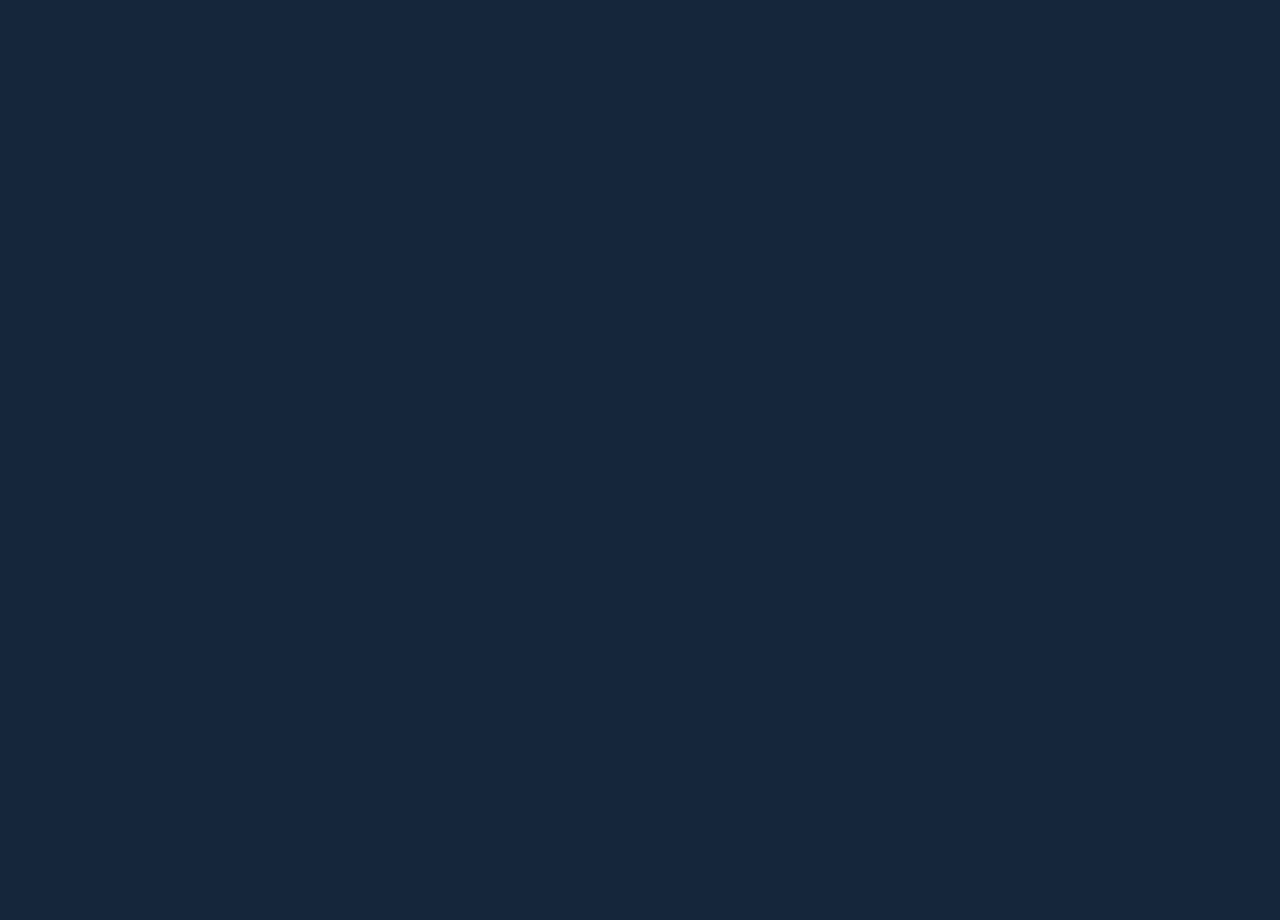
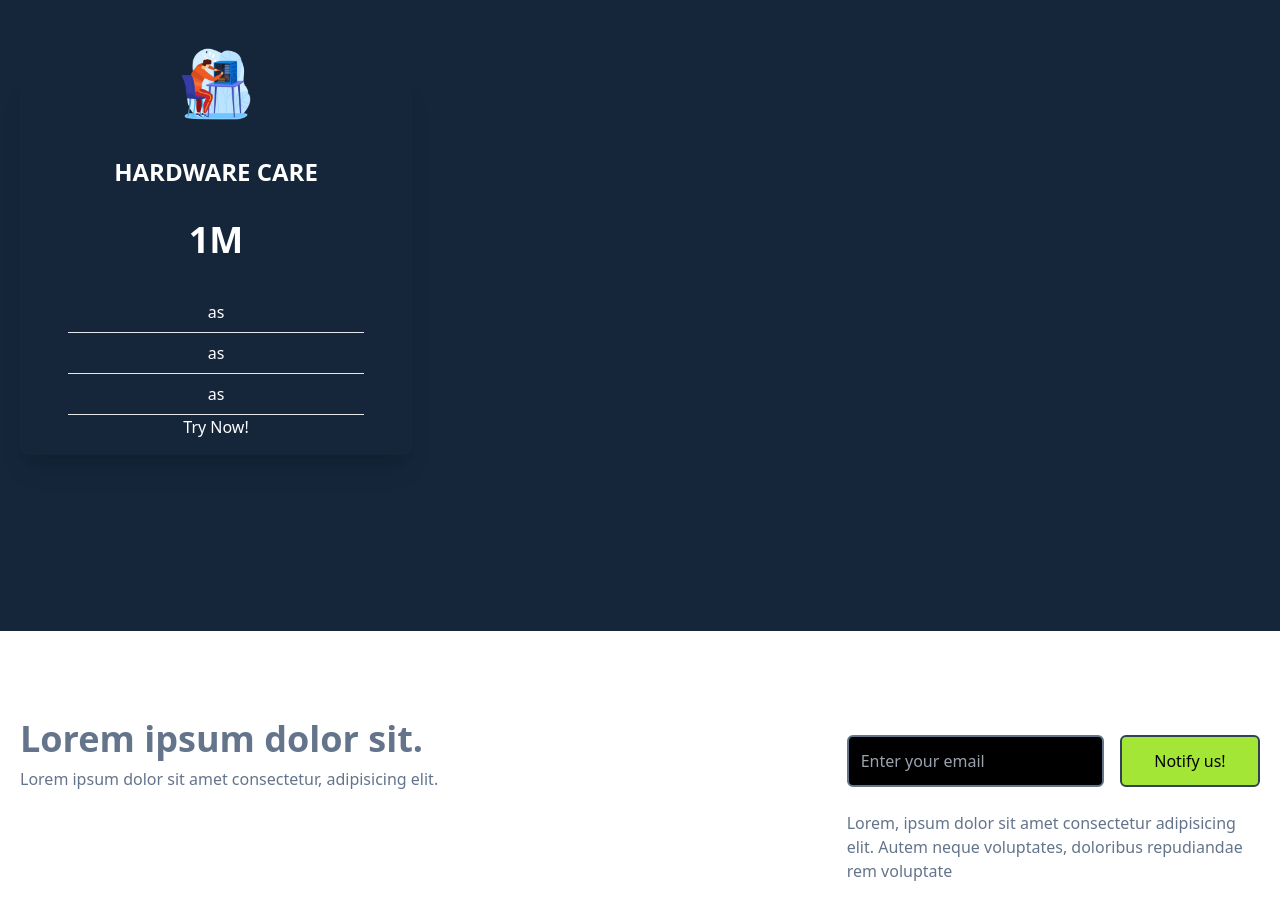
Before and after one commit to Benjcrpy/htf-tech-care, a React (Create React App) app: page / in a window 1280 px wide. Shown: the part 1560-2480 px from the top of the page. Before the commit the page ends 1460 px from the top, so only its background shows below. Built offline with nearby package versions, Linux system fonts and the light colour scheme.

Commit message:
Added service jxs and service jsx

```diff
--- a/src/App.js
+++ b/src/App.js
@@ -1,6 +1,8 @@
 import Hero from "./components/Hero";
 import NavBar from "./components/NavBar";
+import Newsletter from "./components/Newsletter";
 import Service from "./components/Service";
+import Card from "./components/Card";
 
 function App() {
   return (
@@ -8,6 +10,8 @@ function App() {
       <NavBar/>
       <Hero/>
       <Service/>
+      <Card/>
+      <Newsletter/>
     </div>
   );
 }
--- /dev/null
+++ b/src/components/Card.jsx
@@ -0,0 +1,26 @@
+import React from 'react'
+import hard1 from '../img/hard1.png';
+import soft1 from '../img/soft1.png';
+
+
+const Card = () => {
+  return (
+    <div className='w-full py-[10rem] px-4'>
+      <div className='max-w-[1240px] mx-auto grid md:grid-cols-3 gap-8 text-white'>
+       <div className='w-full shadow-xl flex flex-col p-4 my-4 rounded-lg hover:scale(105)'>
+         <img className='w-20 mx-auto mt-[-3rem]' src={hard1} alt=""/>
+         <h2 className='text-2xl font-bold text-center py-8'>HARDWARE CARE</h2>
+         <p className='text-center text-4xl font-bold'>1M</p>
+         <div className='text-center font-medium'>
+            <p className='py-2 border-b mx-8 mt-8'>as</p>
+            <p className='py-2 border-b mx-8'>as</p>
+            <p className='py-2 border-b mx-8'>as</p>
+         </div>
+         <button>Try Now!</button>
+        </div>
+      </div>
+    </div>
+  )
+}
+
+export default Card
--- /dev/null
+++ b/src/components/Newsletter.jsx
@@ -0,0 +1,25 @@
+import React from 'react'
+
+const Newsletter = () => {
+  return (
+    <div className='bg-white w-full py-16 text-white'>
+        <div className='max-w-[1240px] mx-auto grid lg:grid-cols-3'>
+            <div className='lg:col-span-2 my-4'>
+                <h1 className='md:text-4xl sm:text-3xl text-2xl font-bold py-2 text-slate-500'>Lorem ipsum dolor sit.</h1>
+                <p className='text-slate-500'>Lorem ipsum dolor sit amet consectetur, adipisicing elit.</p>
+            </div>
+            <div className='my-4 gap-2'>
+                <div className='flex flex-col sm:flex-row items-center justify-between w-full'>
+                    <input className='p-3 flex w-full bg-black border-2 border-slate-500 rounded-md text-white'
+                    type="email"
+                    placeholder="Enter your email"/>
+                    <button className='bg-lime-400 hover:bg-lime-700 w-[200px] border-2 border-slate-700 rounded-md font-medium ml-4 my-6 px-6 py-3 text-black hover:text-slate-300'>Notify us!</button>
+                </div>
+                <p className='text-slate-500'>Lorem, ipsum dolor sit amet consectetur adipisicing elit. Autem neque voluptates, doloribus repudiandae rem voluptate</p>
+            </div>
+        </div>
+    </div>
+  )
+}
+
+export default Newsletter
--- a/src/components/Service.jsx
+++ b/src/components/Service.jsx
@@ -14,7 +14,8 @@ const Service = () => {
               Quia tempore at, incidunt fugiat deleniti hic molestiae natus.
               Nesciunt adipisci fuga enim debitis aliquam aperiam,
               praesentium a maiores laboriosam voluptate quaerat?</p>
-              <button className='bg-lime-400 hover:bg-lime-700 w-[200px] rounded-md font-medium my-6 mx-auto py-3 text-black hover:text-slate-300'>Contact Now!</button>
+              <button className='bg-black hover:bg-lime-700 w-[200px] rounded-md font-medium my-6 mx-auto py-3 text-white
+               hover:text-slate-900'>Contact Now!</button>
           </div>
         </div>
     </div>
```
Also changed, not shown: src/img/hard1.png (added), src/img/soft1.png (added).
